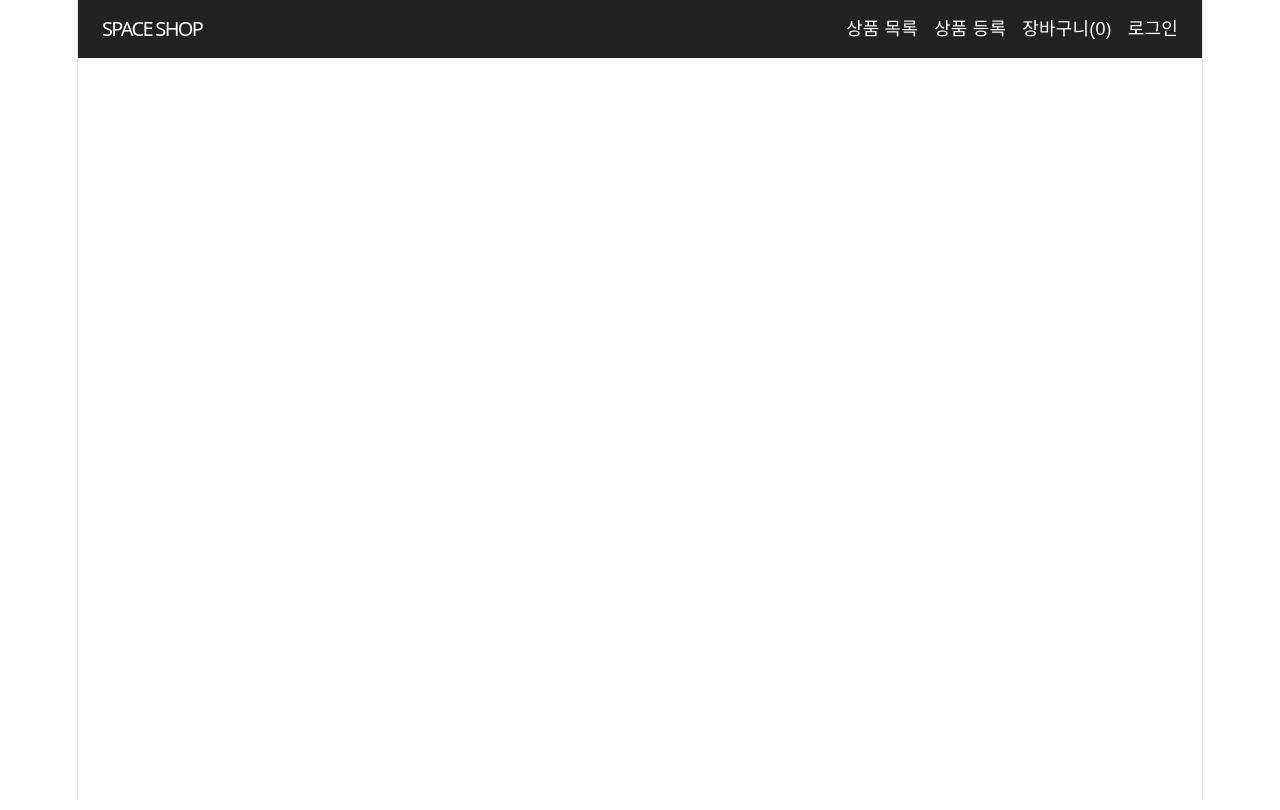
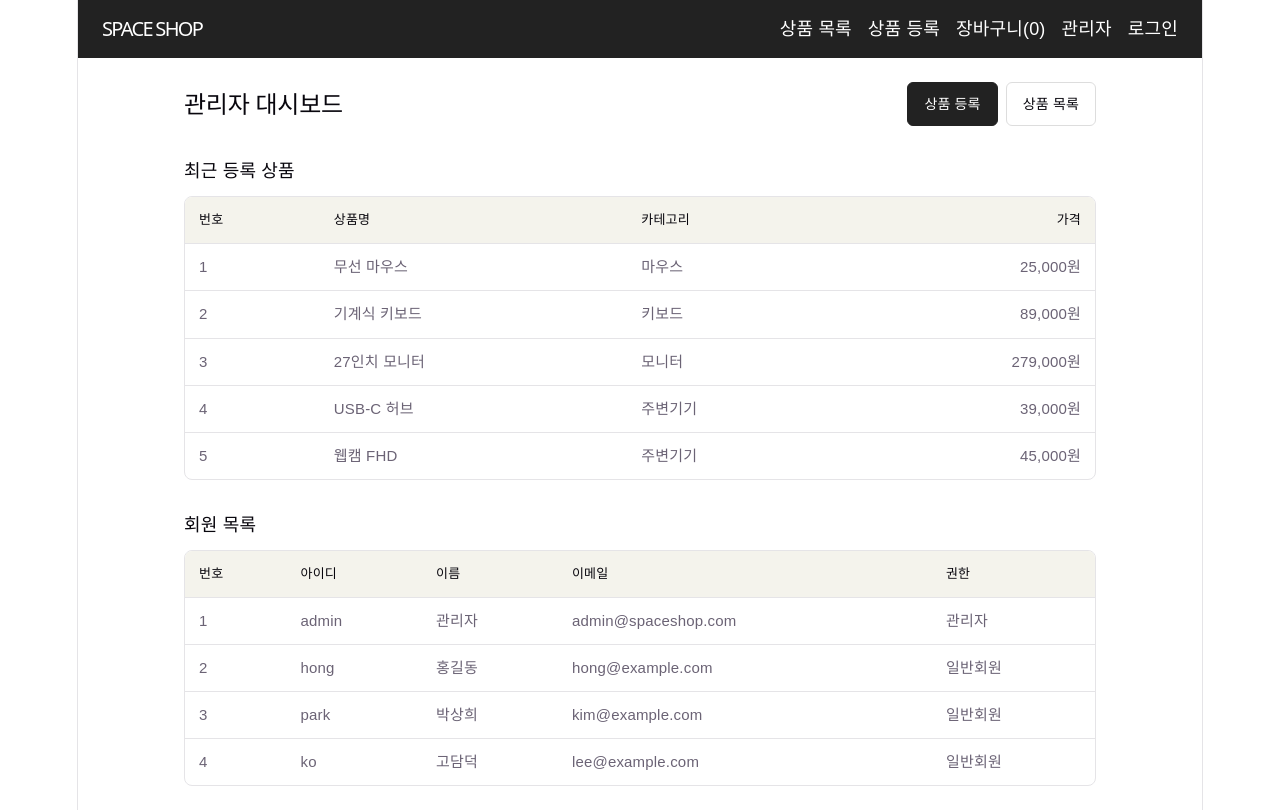
Before and after one commit to sudo2100/react-ts, a React (Vite) app in the folder shop-mall/: page /admin in a window 1280 px wide. Built offline with nearby package versions, Linux system fonts and the light colour scheme.

Commit message:
관리자 페이지

```diff
--- a/shop-mall/src/App.css
+++ b/shop-mall/src/App.css
@@ -10,7 +10,8 @@ a { color: inherit; text-decoration: none; }
 .header h1 { margin: 0; font-size: 20px; color: #fff;}
 .header nav { display: flex; gap: 16px; }
 
-main { max-width: 960px; margin: 0 auto; padding: 24px; }
+/* #root 1126px - 100% */
+main {width: 100%; max-width: 960px; margin: 0 auto; padding: 24px; }
 
 .product-list{display: flex; flex-wrap: wrap; gap: 16px}
 .product-card {
@@ -31,7 +32,7 @@ main { max-width: 960px; margin: 0 auto; padding: 24px; }
 .product-detail {
   /* #root에 text-align: center가 있어서 상세 화면은 왼쪽 정렬로 되돌립니다. */
   text-align: left;
-  max-width: 640px;
+  max-width: 500px;
   margin: 0 auto;
   border: 1px solid #ddd;
   border-radius: 8px;
@@ -60,7 +61,7 @@ main { max-width: 960px; margin: 0 auto; padding: 24px; }
 /* 상품 등록 스타일 */
 .product-add {
   text-align: left;
-  max-width: 640px;
+  max-width: 500px;
   margin: 0 auto;
   border: 1px solid #ddd;
   border-radius: 8px;
@@ -110,7 +111,7 @@ main { max-width: 960px; margin: 0 auto; padding: 24px; }
 /* 장바구니 스타일 */
 .cart {
   text-align: left;
-  max-width: 760px;
+  max-width: 640px;
   margin: 0 auto;
   border: 1px solid #ddd;
   border-radius: 8px;
@@ -226,3 +227,86 @@ main { max-width: 960px; margin: 0 auto; padding: 24px; }
   outline: none;
   border-color: var(--accent);
 }
+
+/* 관리자 대시보드 */
+.admin-page {
+  /* #root의 가운데 정렬을 왼쪽 정렬로 되돌립니다. */
+  text-align: left;
+  width: 100%;
+  max-width: 960px;
+  margin: 0 auto;
+}
+.admin-header {
+  display: flex;
+  justify-content: space-between;
+  align-items: center;
+  gap: 16px;
+  flex-wrap: wrap;
+}
+.admin-header h2 { margin: 0; }
+.admin-menu { display: flex; gap: 8px; }
+.admin-btn {
+  display: inline-block;
+  padding: 8px 16px;
+  border: 1px solid #ddd;
+  border-radius: 6px;
+  font-size: 14px;
+  color: var(--text-h);
+  transition: background-color 0.15s, border-color 0.15s;
+}
+.admin-btn:hover { border-color: #222; }
+.admin-btn_primary { background: #222; border-color: #222; color: #fff; }
+.admin-btn_primary:hover { background: #444; }
+
+/* 요약 카드: 화면이 좁으면 flex-wrap으로 다음 줄로 넘어갑니다. */
+.admin-cards {
+  display: flex;
+  flex-wrap: wrap;
+  gap: 16px;
+  margin: 24px 0 32px;
+}
+.admin-card {
+  flex: 1 1 180px; /* 기본 180px에서 남는 공간을 똑같이 나눠 가집니다. */
+  padding: 20px;
+  border: 1px solid var(--border);
+  border-left: 4px solid rgb(92, 92, 252);
+  border-radius: 8px;
+  background: var(--bg);
+  transition: transform 0.2s;
+}
+.admin-card:hover { transform: translateY(-2px);}
+.admin-card p { margin: 0 0 8px; font-size: 14px; color: var(--text); }
+.admin-card strong {
+  font-size: 26px;
+  font-weight: 700;
+  color: var(--text-h);
+  white-space: nowrap; /* "95,400원"이 두 줄로 나뉘지 않게 */
+}
+.admin-page h3 { margin: 32px 0 12px; font-size: 18px; color: var(--text-h); }
+
+/* 표: 좁은 화면에서는 표만 가로로 스크롤됩니다. */
+.admin-table-wrap {
+  overflow-x: auto;
+  border: 1px solid var(--border);
+  border-radius: 8px;
+}
+.admin-page table {
+  width: 100%;
+  border-collapse: collapse;
+  font-size: 15px;
+}
+.admin-page th,
+.admin-page td {
+  padding: 10px 14px;
+  border-bottom: 1px solid var(--border);
+  white-space: nowrap;
+}
+.admin-page th {
+  background: var(--code-bg);
+  font-size: 13px;
+  font-weight: 600;
+  color: var(--text-h);
+}
+.admin-page tbody tr:last-child td { border-bottom: none; }
+.admin-page tbody tr:hover { background: var(--accent-bg); }
+.admin-page .admin-num { text-align: right;}
--- a/shop-mall/src/App.tsx
+++ b/shop-mall/src/App.tsx
@@ -10,6 +10,7 @@ import Cart from './products/Cart'
 import UserProvider from './context/UserProvider'
 import SignUp from './users/SignUp'
 import SignIn from './users/SignIn'
+import AdminPage from './users/AdminPage'
 
 function App() {
 
@@ -30,6 +31,7 @@ function App() {
                 <Route path='/cart' element={<Cart />} />
                 <Route path='/signup' element={<SignUp />} />
                 <Route path='/signin' element={<SignIn />} />
+                <Route path='/admin' element={<AdminPage />} />
               </Routes>
             </main>
           </BrowserRouter>
--- a/shop-mall/src/layouts/Header.tsx
+++ b/shop-mall/src/layouts/Header.tsx
@@ -17,6 +17,7 @@ const Header = () => {
                 <Link to='/'>상품 목록</Link>
                 <Link to='/product/new'>상품 등록</Link>
                 <Link to='/cart'>장바구니({totalQuantity})</Link>
+                <Link to='/admin'>관리자</Link>
                 {currentUser ? (
                     <>
                         <span>{currentUser.name}님</span>
--- /dev/null
+++ b/shop-mall/src/users/AdminPage.tsx
@@ -0,0 +1,76 @@
+import { useProduct } from "../context/ProductContext";
+import { useUser } from "../context/UserContext";
+import { Link } from "react-router-dom";
+
+const AdminPage = () => {
+    const { products } = useProduct();
+    const { users } = useUser();
+
+    return(
+        <div className="admin-page">
+            <div className="admin-header">
+                <h2>관리자 대시보드</h2>
+                {/* 빠른 메뉴 */}
+                <div className="admin-menu">
+                    <Link to='/product/new' className="admin-btn admin-btn_primary">상품 등록</Link>
+                    <Link to='/' className="admin-btn">상품 목록</Link>
+                </div>
+            </div>
+            {/* 상품 목록 */}
+            <h3>최근 등록 상품</h3>
+            <div className="admin-table-wrap">
+                <table>
+                    <thead>
+                        <tr>
+                            <th>번호</th>
+                            <th>상품명</th>
+                            <th>카테고리</th>
+                            <th className="admin-num">가격</th>
+                        </tr>
+                    </thead>
+                    <tbody>
+                        {products.map(product => (
+                            <tr key={product.id}>
+                                <td>{product.id}</td>
+                                <td>{product.pName}</td>
+                                <td>{product.category}</td>
+                                <td className="admin-num">{product.price.toLocaleString()}원</td>
+                            </tr>
+                        ))}
+                    </tbody>
+                </table>
+            </div>
+
+            {/* 회원 목록 */}
+            <h3>회원 목록</h3>
+            <div className="admin-table-wrap">
+                <table>
+                    <thead>
+                        <tr>
+                            <th>번호</th>
+                            <th>아이디</th>
+                            <th>이름</th>
+                            <th>이메일</th>
+                            <th>권한</th>
+                        </tr>
+                    </thead>
+                    <tbody>
+                        {users.map(user =>
+                            <tr key={user.id}>
+                                <td>{user.id}</td>
+                                <td>{user.username}</td>
+                                <td>{user.name}</td>
+                                <td>{user.email}</td>
+                                <td>
+                                    {user.role === "admin" ? "관리자" : "일반회원"}
+                                </td>
+                            </tr>
+                        )}
+                    </tbody>
+                </table>
+            </div>
+        </div>
+    )
+}
+
+export default AdminPage;
--- a/shop-mall/src/users/SignIn.tsx
+++ b/shop-mall/src/users/SignIn.tsx
@@ -1,6 +1,6 @@
 import { useState } from "react";
 import type { LoginForm } from "../types/user";
-import { useNavigate } from "react-router-dom";
+import { Link, useNavigate } from "react-router-dom";
 import { useUser } from "../context/UserContext";
 
 const initialForm: LoginForm = {
@@ -75,6 +75,11 @@ const SignIn = () => {
                     <p className="sign-up_error">{error}</p>}
                 <button type="submit">로그인</button>
             </form>
+
+            {/* 회원 가입 링크 */}
+            <p className="signup-link">
+                아직 계정이 없으신가요? <Link to='/signup'>회원가입</Link>
+            </p>
         </div>
     )
 }
```
Also changed, not shown: 1 other file (tests, documents, lock files or other folders).
